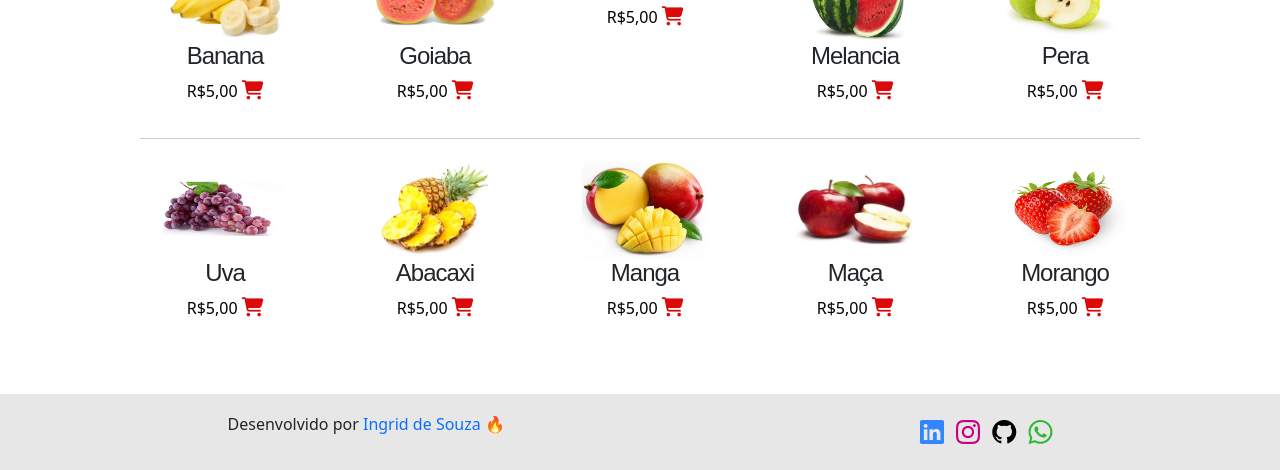
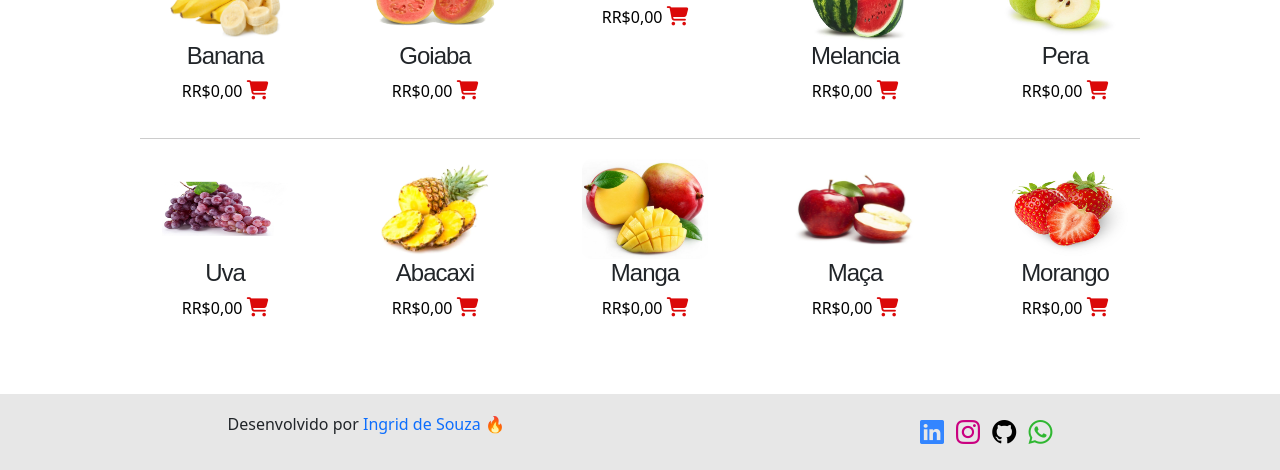
Before and after one commit to IngridsSilveira/loja-virtual, a plain HTML site: page index.html in a window 1280 px wide. Shown: the part 626-1096 px from the top of the page. Drawn offline with nearby package versions, Linux system fonts and the light colour scheme; a web font is replaced by a local one.

Commit message:
finalizado por enquanto

```diff
--- a/assets/js/main.js
+++ b/assets/js/main.js
@@ -1,8 +1,7 @@
 const cart = [...document.querySelectorAll(".cart")];
 let cartNum = document.querySelector(".cartNum");
 const caixaDiv = document.getElementById("caixaDiv");
-const total = document.getElementById("total");
-let valor = document.getElementById("valor").innerHTML;
+
 
 const criar = (elemento) => {
   //CRIA UM ELEMENTO BASEADO NO CLICK DO CARRINHO
@@ -35,18 +34,10 @@ const criar = (elemento) => {
     });
   });
 };
-
 cart.map((el) => {
   el.addEventListener("click", (evt) => {
     //Criando o elemento
     criar(el);
-
-    console.log(evt.target)
-
-    const valorNumerico = valor.replace(/[^\d,]/g, "");
-    const teste = parseFloat(valorNumerico) + parseFloat(valorNumerico);
-
-    total.innerHTML = `R$ ${teste}`;
 
     //QUANTIDADE DE VEZES QUE O ELEMENTO É CLICADO//
     if (caixaDiv.children.length >= 0) {
--- a/index.html
+++ b/index.html
@@ -43,27 +43,27 @@
                 <div class="produto-div" id="1">
                     <img src="assets/images/banana.jpg" alt="banana" class="imgs-produto">
                     <h3>Banana</h3>
-                    <p id="valor">R$5,00 <i class="fa-sharp fa-solid fa-cart-shopping cart" id="banana"></i></p>
+                    <p id="valor">RR$0,00 <i class="fa-sharp fa-solid fa-cart-shopping cart" id="banana"></i></p>
                 </div>
                 <div class="produto-div" id="2">
                     <img src="assets/images/goiaba.png" alt="banana" class="imgs-produto">
                     <h3>Goiaba</h3>
-                    <p>R$5,00 <i class="fa-sharp fa-solid fa-cart-shopping cart" id="goiaba"></i></p>
+                    <p>RR$0,00 <i class="fa-sharp fa-solid fa-cart-shopping cart" id="goiaba"></i></p>
                 </div>
                 <div class="produto-div" id="3">
                     <img src="assets/images/laranja.jpg" alt="banana" class="imgs-produto">
                     <h3>Laranja</h3>
-                    <p>R$5,00 <i class="fa-sharp fa-solid fa-cart-shopping cart" id="laranja"></i></p>
+                    <p>RR$0,00 <i class="fa-sharp fa-solid fa-cart-shopping cart" id="laranja"></i></p>
                 </div>
                 <div class="produto-div" id="4">
                     <img src="assets/images/melancia.jpg" alt="banana" class="imgs-produto">
                     <h3>Melancia</h3>
-                    <p>R$5,00 <i class="fa-sharp fa-solid fa-cart-shopping cart" id="melancia"></i></p>
+                    <p>RR$0,00 <i class="fa-sharp fa-solid fa-cart-shopping cart" id="melancia"></i></p>
                 </div>
                 <div class="produto-div" id="5">
                     <img src="assets/images/pera.jpg" alt="banana" class="imgs-produto">
                     <h3>Pera</h3>
-                    <p>R$5,00 <i class="fa-sharp fa-solid fa-cart-shopping cart" id="pera"></i></p>
+                    <p>RR$0,00 <i class="fa-sharp fa-solid fa-cart-shopping cart" id="pera"></i></p>
                 </div>
             </div>
             <div class="hr"></div>
@@ -71,27 +71,27 @@
                 <div class="produto-div" id="6">
                     <img src="assets/images/uva.jpg" alt="banana" class="imgs-produto">
                     <h3>Uva</h3>
-                    <p>R$5,00 <i class="fa-sharp fa-solid fa-cart-shopping cart" id="uva"></i></p>
+                    <p>RR$0,00 <i class="fa-sharp fa-solid fa-cart-shopping cart" id="uva"></i></p>
                 </div>
                 <div class="produto-div" id="7">
                     <img src="assets/images/abacaxi.webp" alt="banana" class="imgs-produto">
                     <h3>Abacaxi</h3>
-                    <p>R$5,00 <i class="fa-sharp fa-solid fa-cart-shopping cart" id="abacaxi"></i></p>
+                    <p>RR$0,00 <i class="fa-sharp fa-solid fa-cart-shopping cart" id="abacaxi"></i></p>
                 </div>
                 <div class="produto-div" id="8">
                     <img src="assets/images/manga.jpg" alt="banana" class="imgs-produto">
                     <h3>Manga</h3>
-                    <p>R$5,00 <i class="fa-sharp fa-solid fa-cart-shopping cart" id="manga"></i></p>
+                    <p>RR$0,00 <i class="fa-sharp fa-solid fa-cart-shopping cart" id="manga"></i></p>
                 </div>
                 <div class="produto-div" id="9">
                     <img src="assets/images/maca.jpg" alt="banana" class="imgs-produto">
                     <h3>Maça</h3>
-                    <p>R$5,00 <i class="fa-sharp fa-solid fa-cart-shopping cart" id="maça"></i></p>
+                    <p>RR$0,00 <i class="fa-sharp fa-solid fa-cart-shopping cart" id="maça"></i></p>
                 </div>
                 <div class="produto-div" id="10">
                     <img src="assets/images/morango.jpg" alt="banana" class="imgs-produto">
                     <h3>Morango</h3>
-                    <p>R$5,00 <i class="fa-sharp fa-solid fa-cart-shopping cart" id="morango"></i></p>
+                    <p>RR$0,00 <i class="fa-sharp fa-solid fa-cart-shopping cart" id="morango"></i></p>
                 </div>
             </div>
         </section>
@@ -109,8 +109,7 @@
 
             </div>
         </div>
-        <div class="modal-footer d-flex justify-content-between">
-            <p>Total: <span id="total">R$0,00</span></p>
+        <div class="modal-footer">
           <button type="button" class="btn btn-danger" data-bs-dismiss="modal">Finalizar Compra</button>
         </div>
       </div>
```
